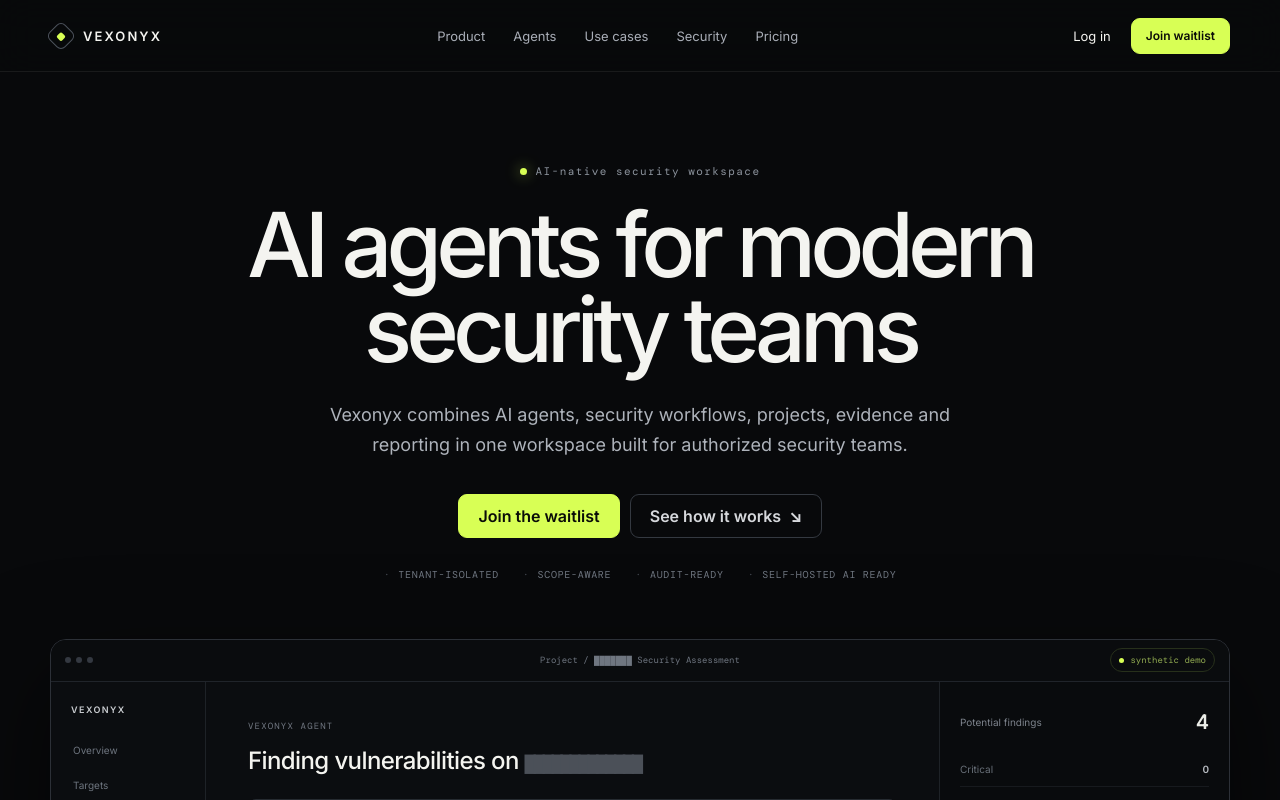
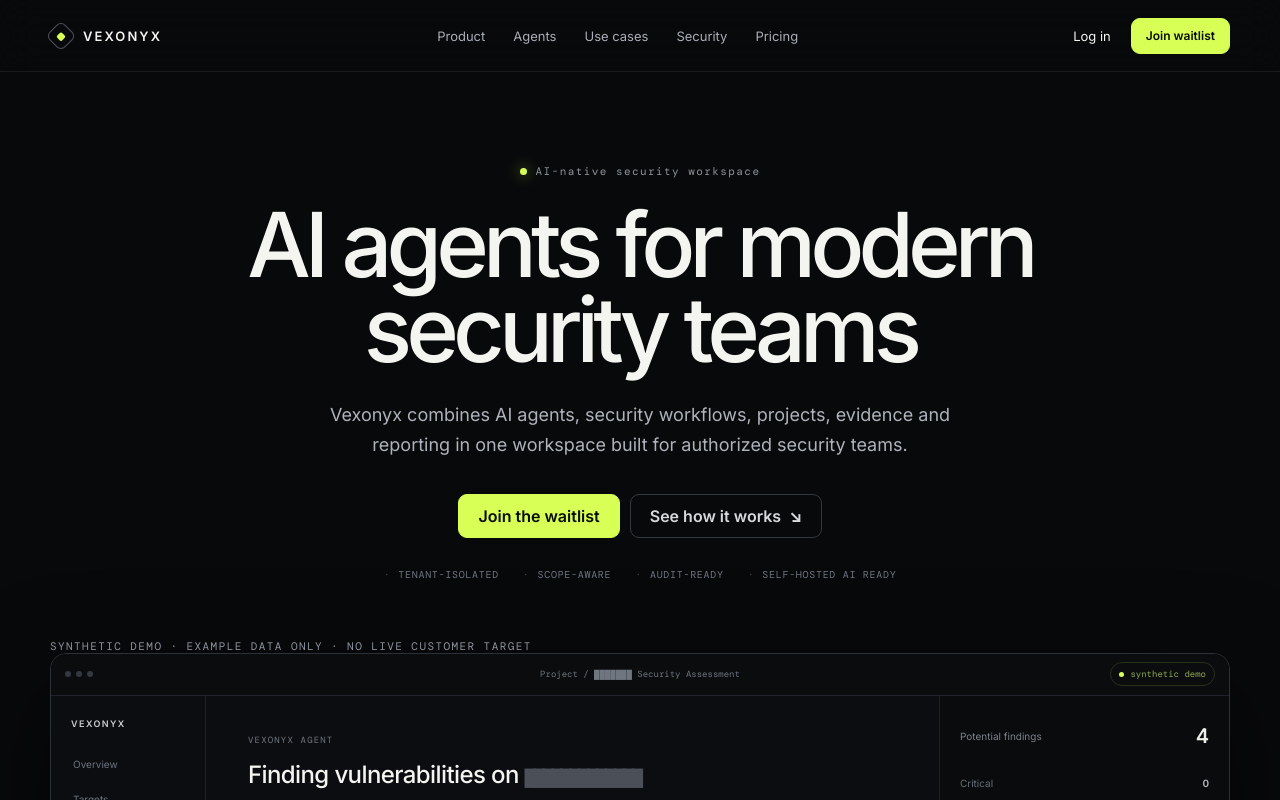
Before and after one commit to heke99/vexonyx, a Next.js app in the folder apps/web/: page / in a window 1280 px wide. Shown: the top 800 px of the page. Built offline with nearby package versions, Linux system fonts and the light colour scheme; no server answers; a web font is replaced by a local one.

Commit message:
label hero workspace as synthetic demo

```diff
--- a/apps/web/app/page.tsx
+++ b/apps/web/app/page.tsx
@@ -13,6 +13,7 @@ export default function HomePage() {
   return <main className="marketing-page"><MarketingHeader />
     <section className="hero shell">
       <div className="hero-copy"><div className="kicker"><span /> AI-native security workspace</div><h1>AI agents for modern security teams</h1><p>Vexonyx combines AI agents, security workflows, projects, evidence and reporting in one workspace built for authorized security teams.</p><div className="hero-actions"><Link className="button" href="/waitlist">Join the waitlist</Link><Link className="button secondary" href="#workflow">See how it works <span>↘</span></Link></div><div className="trust-row"><span>Tenant-isolated</span><span>Scope-aware</span><span>Audit-ready</span><span>Self-hosted AI ready</span></div></div>
+      <div className="section-label">SYNTHETIC DEMO · EXAMPLE DATA ONLY · NO LIVE CUSTOMER TARGET</div>
       <HeroWorkspace />
     </section>
     <section className="proof-strip"><div className="shell proof-grid">{proof.map(([title, text], i) => <article key={title}><span>0{i+1}</span><h2>{title}</h2><p>{text}</p></article>)}</div></section>
```
